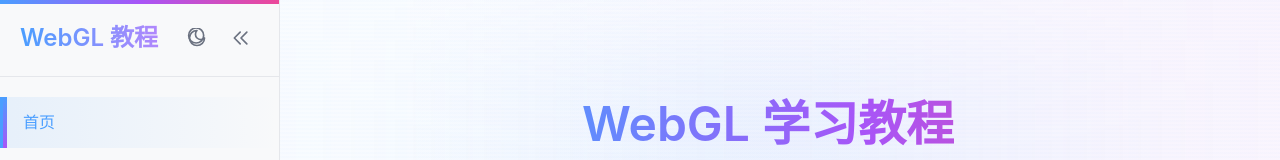
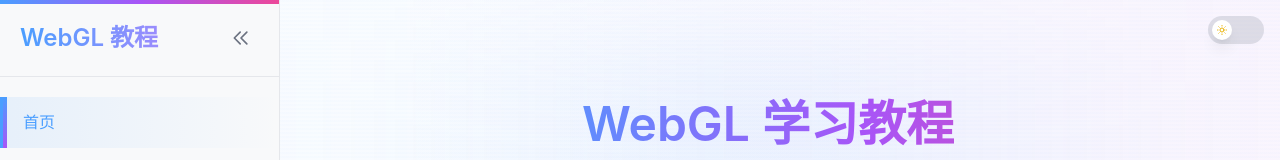
Before and after one commit to limengke123/webgl_playground, a React (Vite) app: page / in a window 1280 px wide. Shown: the top 160 px of the page. Built offline with nearby package versions, Linux system fonts and the light colour scheme.

Commit message:
feat: change the darkmode to RT

```diff
--- a/src/components/Layout.tsx
+++ b/src/components/Layout.tsx
@@ -34,8 +34,6 @@ export default function Layout({ children }) {
               WebGL 教程
             </h1>
           </Link>
-          <div className="flex items-center gap-2">
-            <ThemeToggle />
           <button
             onClick={() => setSidebarOpen(!sidebarOpen)}
             className="p-2 hover:bg-dark-bg dark:hover:bg-dark-bg hover:bg-light-surface rounded transition-all text-dark-text-muted dark:text-dark-text-muted text-light-text-muted hover:text-primary dark:hover:text-primary hover:shadow-lg hover:shadow-primary/20"
@@ -45,7 +43,6 @@ export default function Layout({ children }) {
               <path strokeLinecap="round" strokeLinejoin="round" strokeWidth={2} d="M11 19l-7-7 7-7m8 14l-7-7 7-7" />
             </svg>
           </button>
-          </div>
         </div>
         <nav className="py-5 overflow-y-auto flex-1">
           <Link
@@ -110,12 +107,16 @@ export default function Layout({ children }) {
       </button>
 
       <main
-        className="flex-1 p-6 md:p-10 transition-all duration-500 ease-in-out w-full"
+        className="flex-1 p-6 md:p-10 transition-all duration-500 ease-in-out w-full relative"
         style={{
           marginLeft: sidebarOpen ? '280px' : '0',
           maxWidth: sidebarOpen ? 'calc(100% - 280px)' : '100%',
         }}
       >
+        {/* 主题切换器 - 固定在右上角 */}
+        <div className="fixed top-4 right-4 z-50">
+          <ThemeToggle />
+        </div>
         <div className="max-w-7xl">
           {children}
         </div>
--- a/src/components/ThemeToggle.tsx
+++ b/src/components/ThemeToggle.tsx
@@ -2,26 +2,37 @@ import { useTheme } from '../contexts/ThemeContext'
 
 export default function ThemeToggle() {
   const { theme, toggleTheme } = useTheme()
+  const isDark = theme === 'dark'
 
   return (
     <button
       onClick={toggleTheme}
-      className="p-2 hover:bg-dark-bg dark:hover:bg-dark-bg hover:bg-light-surface rounded transition-all text-dark-text-muted dark:text-dark-text-muted text-light-text-muted hover:text-primary dark:hover:text-primary hover:shadow-lg hover:shadow-primary/20"
-      aria-label={theme === 'dark' ? '切换到浅色模式' : '切换到深色模式'}
-      title={theme === 'dark' ? '切换到浅色模式' : '切换到深色模式'}
+      className="relative inline-flex items-center h-7 w-14 rounded-full transition-colors duration-300 focus:outline-none focus:ring-2 focus:ring-primary focus:ring-offset-2 focus:ring-offset-dark-surface dark:focus:ring-offset-dark-surface focus:ring-offset-light-surface"
+      style={{
+        backgroundColor: isDark ? 'rgba(74, 158, 255, 0.3)' : 'rgba(156, 163, 175, 0.3)',
+      }}
+      aria-label={isDark ? '切换到浅色模式' : '切换到深色模式'}
+      title={isDark ? '切换到浅色模式' : '切换到深色模式'}
     >
-      {theme === 'dark' ? (
-        // 太阳图标（浅色模式）
-        <svg className="w-5 h-5" fill="none" stroke="currentColor" viewBox="0 0 24 24">
-          <path strokeLinecap="round" strokeLinejoin="round" strokeWidth={2} d="M12 3v1m0 16v1m9-9h-1M4 12H3m15.364 6.364l-.707-.707M6.343 6.343l-.707-.707m12.728 0l-.707.707M6.343 17.657l-.707.707M16 12a4 4 0 11-8 0 4 4 0 018 0z" />
-        </svg>
-      ) : (
-        // 月亮图标（深色模式）
-        <svg className="w-5 h-5" fill="none" stroke="currentColor" viewBox="0 0 24 24">
-          <path strokeLinecap="round" strokeLinejoin="round" strokeWidth={2} d="M20 9a9 9 0 11-18 0 9 9 0 0118 0z" />
-          <path strokeLinecap="round" strokeLinejoin="round" strokeWidth={2} d="M12 3a6 6 0 009 9 9 9 0 11-9-9z" />
-        </svg>
-      )}
+      {/* 滑动圆球 */}
+      <span
+        className={`absolute left-1 top-1 h-5 w-5 rounded-full bg-white dark:bg-gray-200 shadow-lg transform transition-transform duration-300 flex items-center justify-center ${
+          isDark ? 'translate-x-7' : 'translate-x-0'
+        }`}
+      >
+        {isDark ? (
+          // 月亮图标（深色模式）
+          <svg className="w-3 h-3 text-gray-800" fill="none" stroke="currentColor" viewBox="0 0 24 24">
+            <path strokeLinecap="round" strokeLinejoin="round" strokeWidth={2} d="M20 9a9 9 0 11-18 0 9 9 0 0118 0z" />
+            <path strokeLinecap="round" strokeLinejoin="round" strokeWidth={2} d="M12 3a6 6 0 009 9 9 9 0 11-9-9z" />
+          </svg>
+        ) : (
+          // 太阳图标（浅色模式）
+          <svg className="w-3 h-3 text-yellow-500" fill="none" stroke="currentColor" viewBox="0 0 24 24">
+            <path strokeLinecap="round" strokeLinejoin="round" strokeWidth={2} d="M12 3v1m0 16v1m9-9h-1M4 12H3m15.364 6.364l-.707-.707M6.343 6.343l-.707-.707m12.728 0l-.707.707M6.343 17.657l-.707.707M16 12a4 4 0 11-8 0 4 4 0 018 0z" />
+          </svg>
+        )}
+      </span>
     </button>
   )
 }
```
Lines whose indentation alone changed are shown as unchanged.
